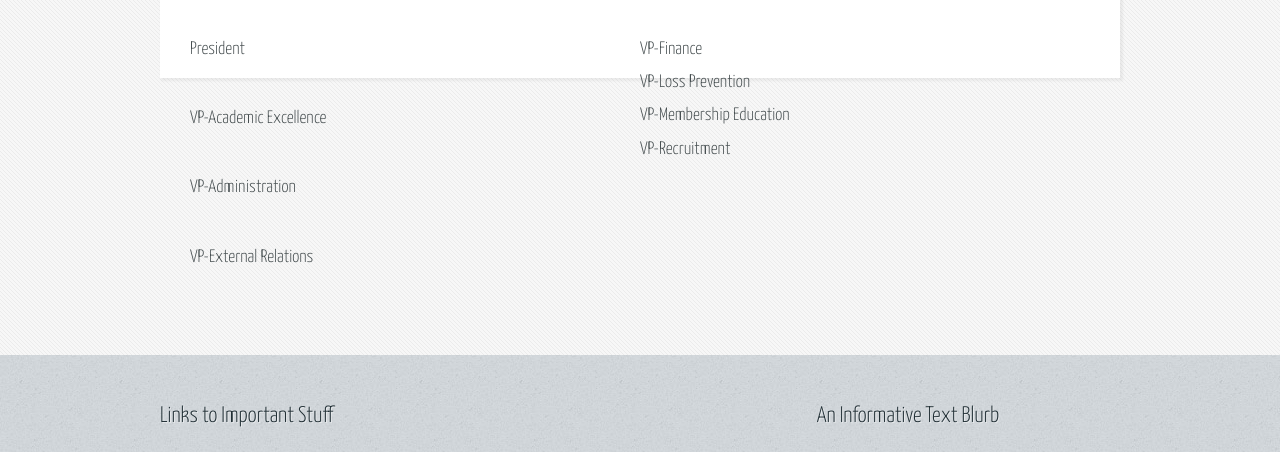
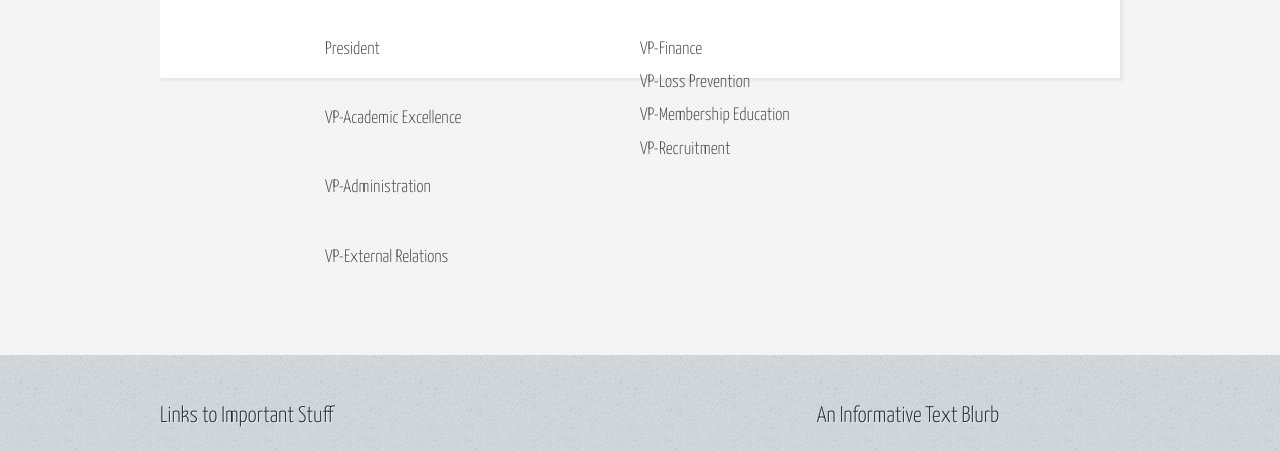
Before and after one commit to Delta-Upsilon-UO/delta-upsilon-uo.github.io, a plain HTML site: page contact.html in a window 1280 px wide. Shown: the part 318-770 px from the top of the page. Drawn offline with Linux system fonts and the light colour scheme.

Commit message:
Update contact.html

```diff
--- a/contact.html
+++ b/contact.html
@@ -60,7 +60,9 @@
 											<h2>Got any Questions?</h2>
 											<h3>Here's our contact info!</h3>
 										</header>
-										<p><div id="column1" style="float:left; width:50%;">
+										<p>
+										<div id="container" style="margin:0px auto; width:70%">
+										<div id="column1" style="float:left; width:50%;">
 											     <p>President</p>
 											     <p>VP-Academic Excellence</p>
 											     <p>VP-Administration</p>
```
